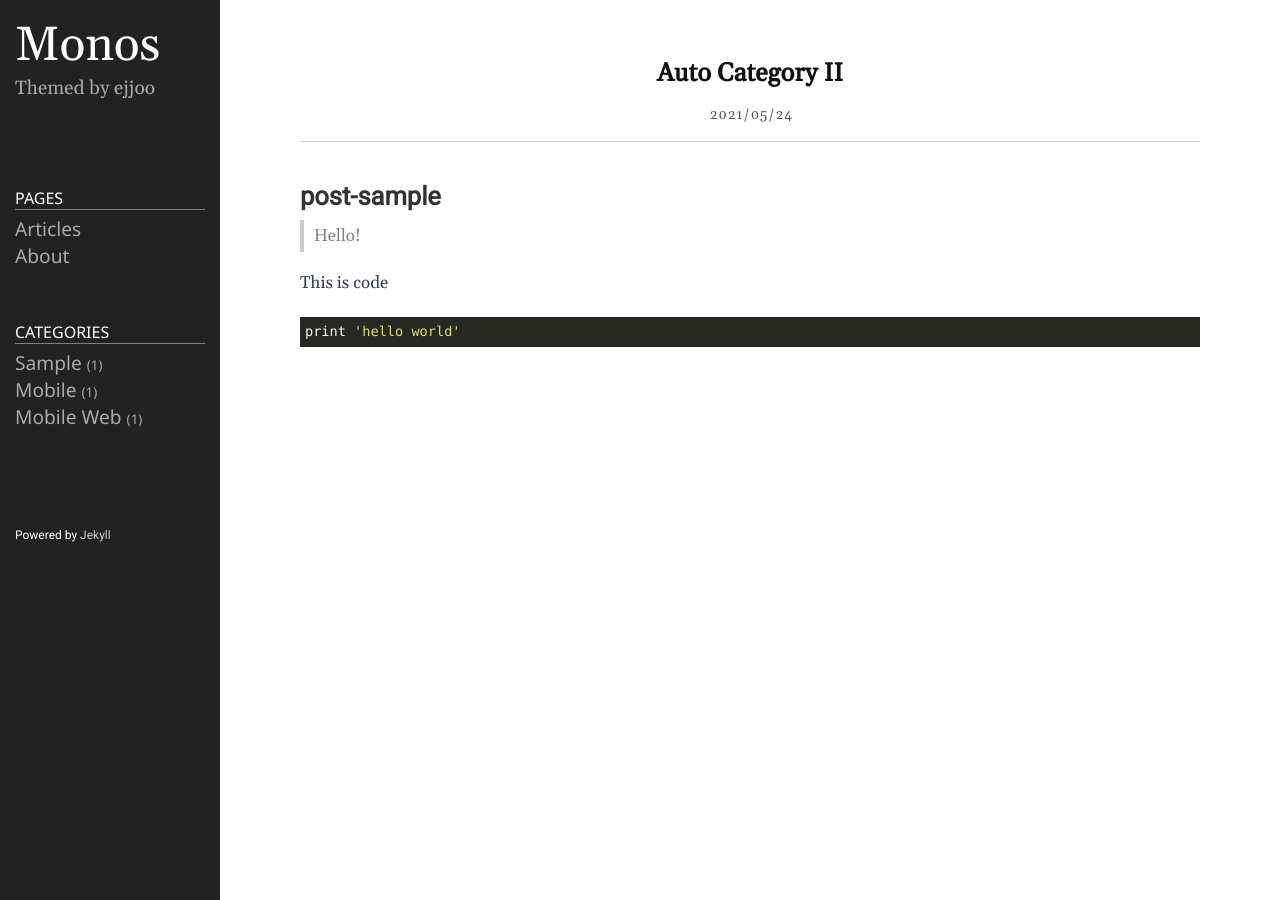
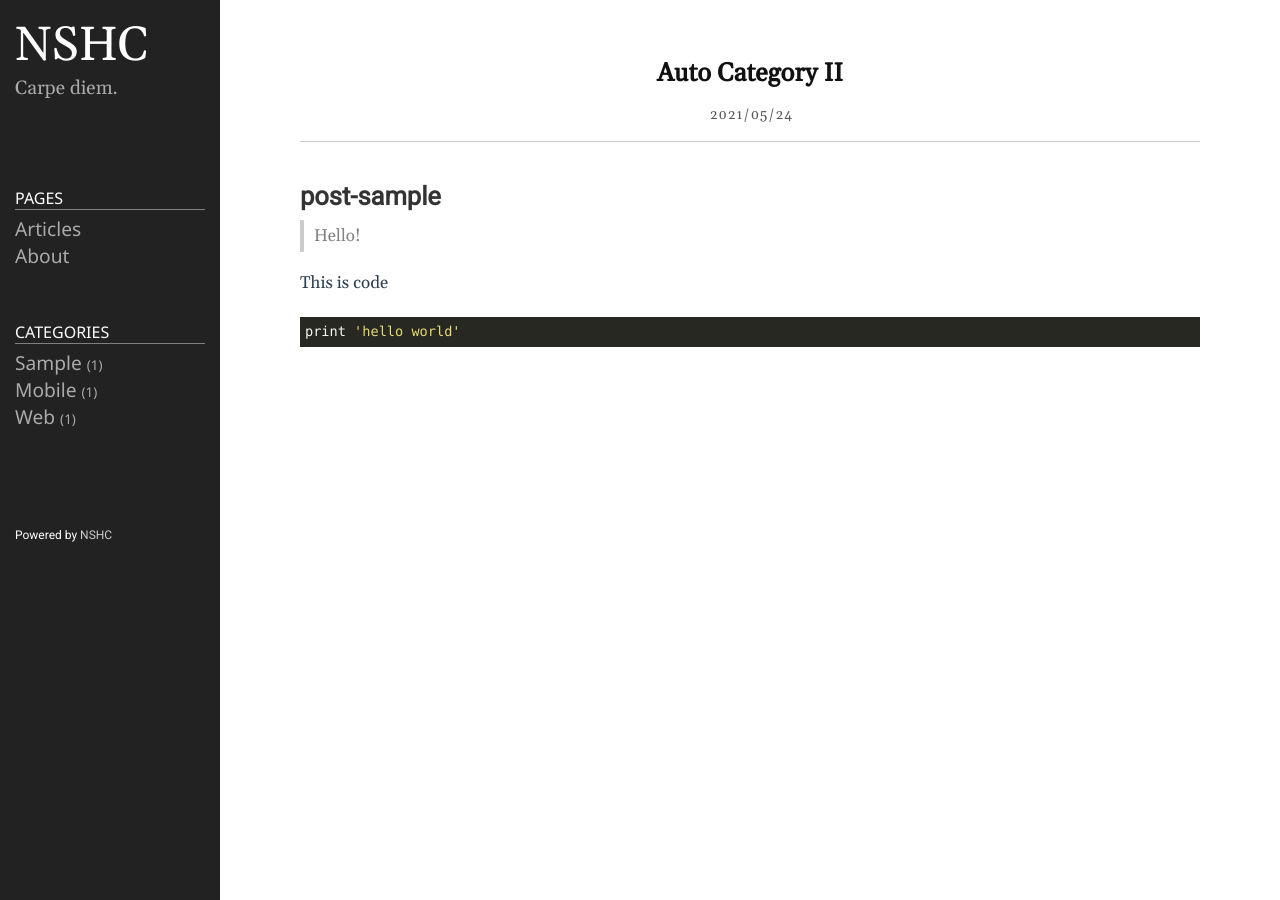
Before and after one commit to swkim81/nshctec.github.io, a Jekyll site: the page built from _posts/2021-05-24-category_test2.markdown, in a window 1280 px wide. Built offline with Jekyll 4.4.1, drawn with Linux system fonts in a browser that asks for light colours.

Commit message:
Modify github.

```diff
--- a/_config.yml
+++ b/_config.yml
@@ -18,13 +18,13 @@
 # You can create any custom variable you would like, and they will be accessible
 # in the templates via {{ site.myvariable }}.
 
-title: Monos
-email: ejjoo7994@gmail.com
+title: NSHC
+email: nshc.kr@nshc.net
 description: >- # this means to ignore newlines until "baseurl:"
-  Themed by ejjoo
+  Carpe diem.
 baseurl: "/" # the subpath of your site, e.g. /blog
-url: "https://nshctec.github.io/" # the base hostname & protocol for your site, e.g. http://example.com
-github_username: ejjoo
+url: "https://nshctec.github.io" # the base hostname & protocol for your site, e.g. http://example.com
+github_username: nshctec
 highlighter: rouge
 svg:
   optimize: true
--- a/_includes/sidebar.html
+++ b/_includes/sidebar.html
@@ -48,5 +48,5 @@
 </div>
 
 <div class="sidebar-item sidebar-footer">
-	<p>Powered by <a href="https://github.com/jekyll/jekyll">Jekyll</a></p>
+	<p>Powered by <a href="https://www.nshc.net/">NSHC</a></p>
 </div>
--- a/_posts/2021-05-24-category_test2.markdown
+++ b/_posts/2021-05-24-category_test2.markdown
@@ -2,7 +2,7 @@
 layout: post
 title: Auto Category II
 date: 2021-05-24 14:22:23 +0900
-category: Mobile Web
+category: Web
 ---
 # post-sample
 > Hello!
```
